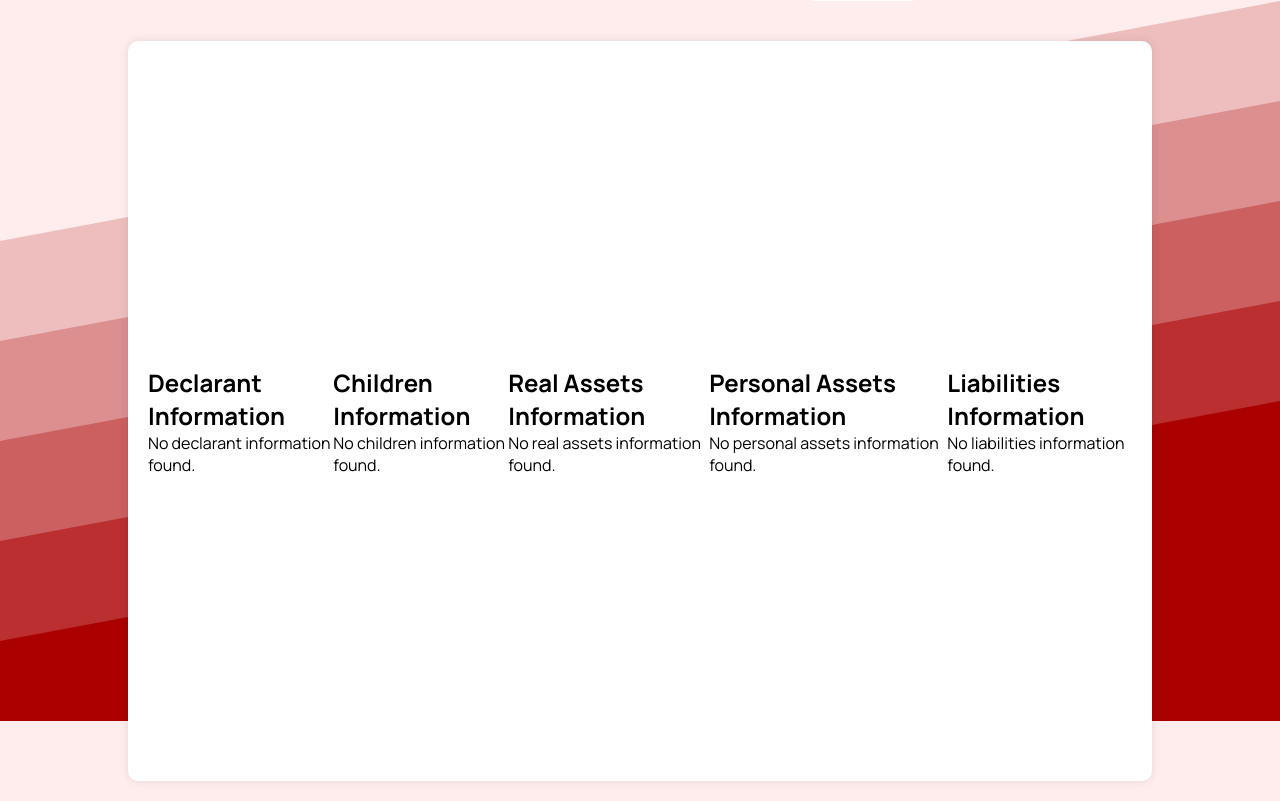
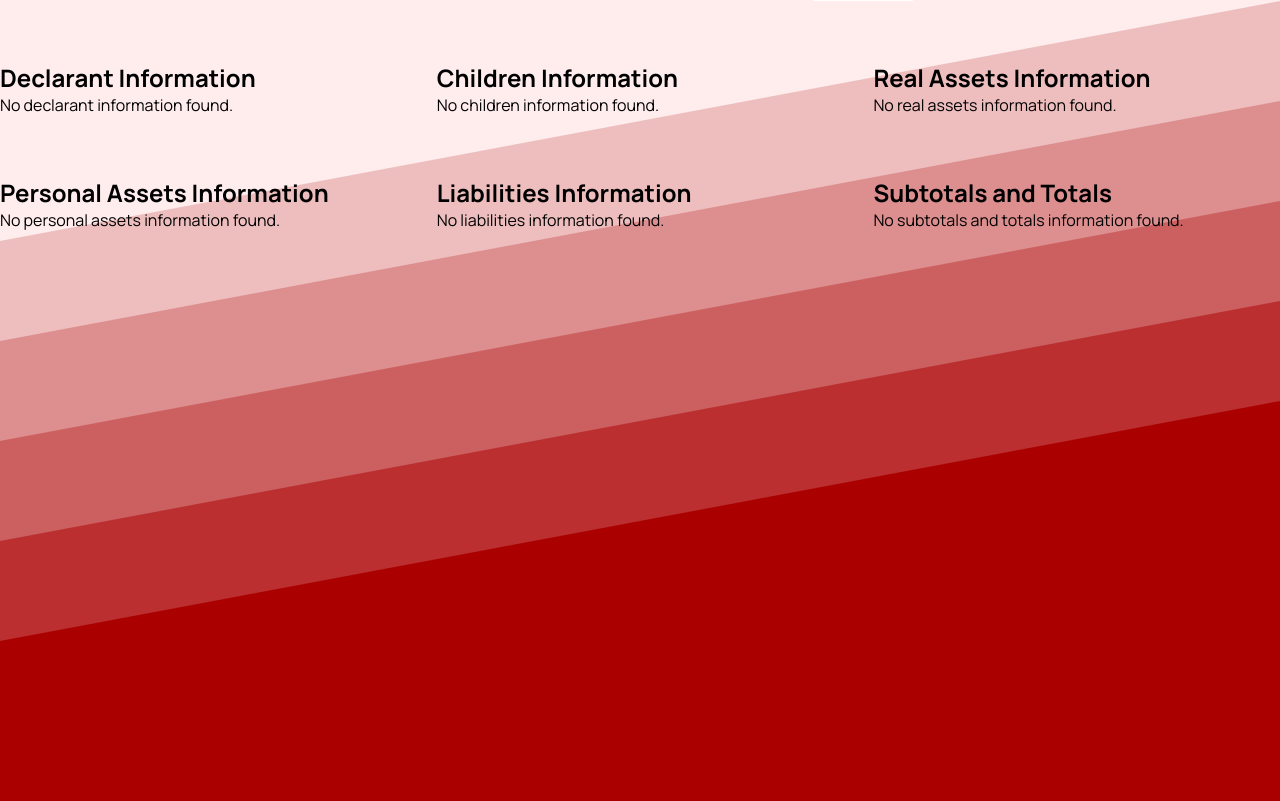
Before and after one commit to kurimiaow/SALNQUIRE, a Flask app: template templates/viewDb.html in a window 1280 px wide. Shown: the part 79-880 px from the top of the page. After the commit the page ends 720 px from the top, so only its background shows below. Run offline with Flask 3, Linux system fonts and the light colour scheme; the template is opened without the code that fills it, so the values that code supplies are empty.

Commit message:
Update viewDb.html

```diff
--- a/templates/viewDb.html
+++ b/templates/viewDb.html
@@ -60,6 +60,8 @@
         padding: 20px;
         border-radius: 10px;
         box-shadow: 0 0 10px rgba(0, 0, 0, 0.1);
+        overflow-y: auto; /* Enable vertical scrolling if content exceeds container height */
+        max-height: calc(100vh - 200px); /* Set a maximum height for the container to prevent it from extending beyond viewport */
     }
 
     h2 {
@@ -70,6 +72,7 @@
     width: 100%;
     border-collapse: collapse;
     margin-bottom: 20px;
+    background-color: white; /* Set background color to opaque white */
 }
 
 table, th, td {
@@ -90,6 +93,7 @@
     background-color: #f1f1f1;
 }
 
+
     .nav-links {
         list-style: none;
         padding: 0;
@@ -103,6 +107,22 @@
     .nav-links a {
         text-decoration: none;
         color: #007bff;
+    }
+
+    .tables-container {
+        display: flex;
+        flex-wrap: wrap;
+        justify-content: space-between;
+        gap: 20px; /* Adjust spacing between sections */
+    }
+
+    .table-section {
+        flex-basis: calc(33.33% - 20px);
+        margin-bottom: 20px;
+    }
+
+    .table-section table {
+        font-size: 0.8em;
     }
 </style>
 {% endblock %}
@@ -127,8 +147,8 @@
     {% endwith %}
 </div>
 
-<div class="container">
-    <section id="declarantInfo">
+<div class="tables-container">
+    <section id="declarantInfo" class="table-section">
         <h2>Declarant Information</h2>
         {% if declarants %}
             <table class="table">
@@ -142,7 +162,7 @@
                         <th>Spouse Name</th>
                         <th>Spouse Position</th>
                         <th>Spouse Agency</th>
-                    <th>Spouse Office Address</th>
+                        <th>Spouse Address</th>
                     </tr>
                 </thead>
                 <tbody>
@@ -156,7 +176,7 @@
                             <td>{{ declarant['spouse_name'] }}</td>
                             <td>{{ declarant['spouse_position'] }}</td>
                             <td>{{ declarant['spouse_agency'] }}</td>
-                    <td>{{ declarant['spouse_office_address'] }}</td>
+                            <td>{{ declarant['spouse_address'] }}</td>
                         </tr>
                     {% endfor %}
                 </tbody>
@@ -166,12 +186,13 @@
         {% endif %}
     </section>
 
-    <section id="childrenInfo">
+    <section id="childrenInfo" class="table-section">
         <h2>Children Information</h2>
         {% if children %}
             <table class="table">
                 <thead>
                     <tr>
+                        <th>Child ID</th>
                         <th>Declarant ID</th>
                         <th>Child Name</th>
                         <th>Date of Birth</th>
@@ -181,6 +202,7 @@
                 <tbody>
                     {% for child in children %}
                         <tr>
+                            <td>{{ child['child_id'] }}</td>
                             <td>{{ child['declarant_id'] }}</td>
                             <td>{{ child['child_name'] }}</td>
                             <td>{{ child['child_dob'] }}</td>
@@ -194,16 +216,18 @@
         {% endif %}
     </section>
 
-    <section id="realAssets">
+    <section id="realAssets" class="table-section">
         <h2>Real Assets Information</h2>
         {% if real_assets %}
             <table class="table">
                 <thead>
                     <tr>
+                        <th>Asset ID</th>
                         <th>Declarant ID</th>
                         <th>Description</th>
                         <th>Kind</th>
                         <th>Location</th>
+                        <th>Assessed Value</th>
                         <th>Market Value</th>
                         <th>Year Acquired</th>
                         <th>Mode of Acquisition</th>
@@ -213,10 +237,12 @@
                 <tbody>
                     {% for asset in real_assets %}
                         <tr>
+                            <td>{{ asset['asset_id'] }}</td>
                             <td>{{ asset['declarant_id'] }}</td>
                             <td>{{ asset['asset_description'] }}</td>
                             <td>{{ asset['asset_kind'] }}</td>
                             <td>{{ asset['asset_location'] }}</td>
+                            <td>{{ asset['asset_assessed_value'] }}</td>
                             <td>{{ asset['asset_market_value'] }}</td>
                             <td>{{ asset['asset_year_acquired'] }}</td>
                             <td>{{ asset['asset_mode_of_acquisition'] }}</td>
@@ -230,12 +256,13 @@
         {% endif %}
     </section>
 
-    <section id="personalAssets">
+    <section id="personalAssets" class="table-section">
         <h2>Personal Assets Information</h2>
         {% if personal_assets %}
             <table class="table">
                 <thead>
                     <tr>
+                        <th>Personal Asset ID</th>
                         <th>Declarant ID</th>
                         <th>Description</th>
                         <th>Year Acquired</th>
@@ -245,6 +272,7 @@
                 <tbody>
                     {% for asset in personal_assets %}
                         <tr>
+                            <td>{{ asset['personal_asset_id'] }}</td>
                             <td>{{ asset['declarant_id'] }}</td>
                             <td>{{ asset['personal_asset_description'] }}</td>
                             <td>{{ asset['personal_asset_year_acquired'] }}</td>
@@ -258,12 +286,13 @@
         {% endif %}
     </section>
 
-    <section id="liabilities">
+    <section id="liabilities" class="table-section">
         <h2>Liabilities Information</h2>
         {% if liabilities %}
             <table class="table">
                 <thead>
                     <tr>
+                        <th>Liability ID</th>
                         <th>Declarant ID</th>
                         <th>Description</th>
                         <th>Creditor</th>
@@ -273,6 +302,7 @@
                 <tbody>
                     {% for liability in liabilities %}
                         <tr>
+                            <td>{{ liability['liability_id'] }}</td>
                             <td>{{ liability['declarant_id'] }}</td>
                             <td>{{ liability['liability_description'] }}</td>
                             <td>{{ liability['liability_creditor'] }}</td>
@@ -286,6 +316,36 @@
         {% endif %}
     </section>
 
-    <!-- Add subtotal and total sections here -->
+    <section id="subtotalAndTotal" class="table-section">
+        <h2>Subtotals and Totals</h2>
+        {% if subtotals_totals %}
+            <table class="table">
+                <thead>
+                    <tr>
+                        <th>Declarant ID</th>
+                        <th>Real Assets Subtotal</th>
+                        <th>Personal Assets Subtotal</th>
+                        <th>Total Assets</th>
+                        <th>Total Liabilities</th>
+                        <th>Net Worth</th>
+                    </tr>
+                </thead>
+                <tbody>
+                    {% for st in subtotals_totals %}
+                        <tr>
+                            <td>{{ st['declarant_id'] }}</td>
+                            <td>{{ st['R_Asset_Subtotal'] }}</td>
+                            <td>{{ st['P_Asset_Subtotal'] }}</td>
+                            <td>{{ st['total_assets'] }}</td>
+                            <td>{{ st['total_liabilities'] }}</td>
+                            <td>{{ st['net_worth'] }}</td>
+                        </tr>
+                    {% endfor %}
+                </tbody>
+            </table>
+        {% else %}
+            <p>No subtotals and totals information found.</p>
+        {% endif %}
+    </section>
 </div>
 {% endblock %}
```
Lines whose indentation alone changed are shown as unchanged.
